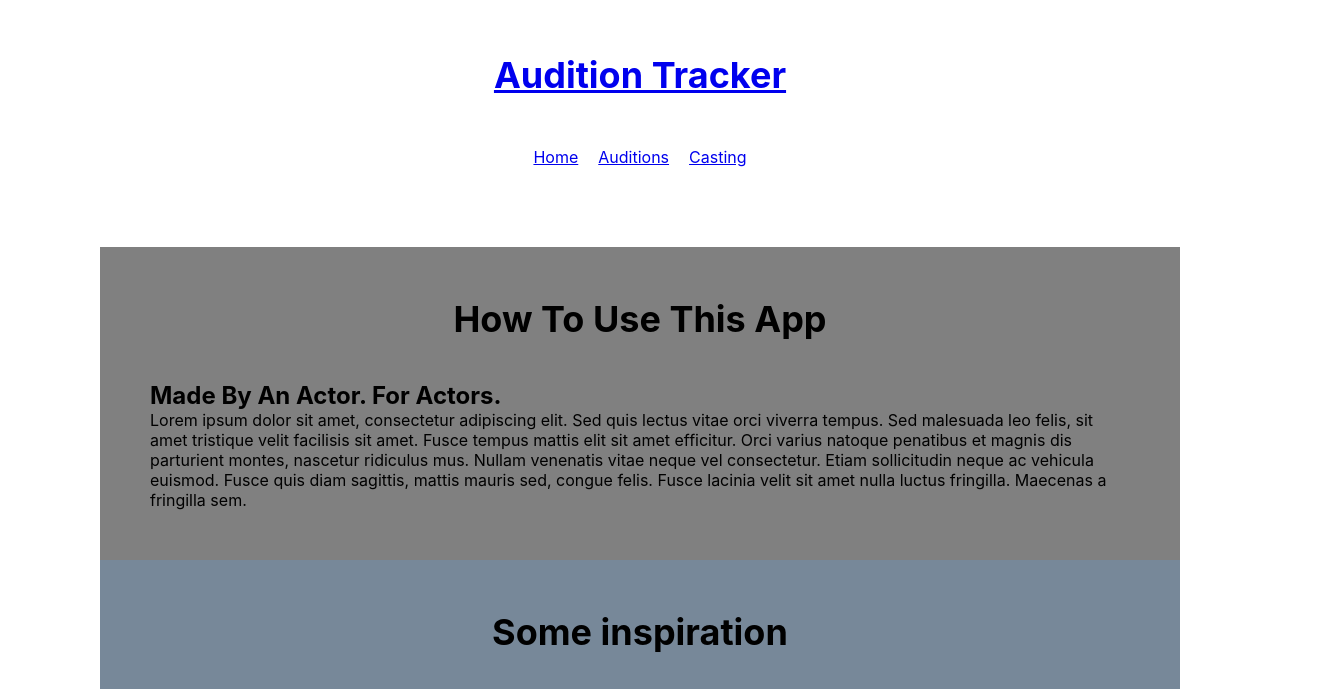
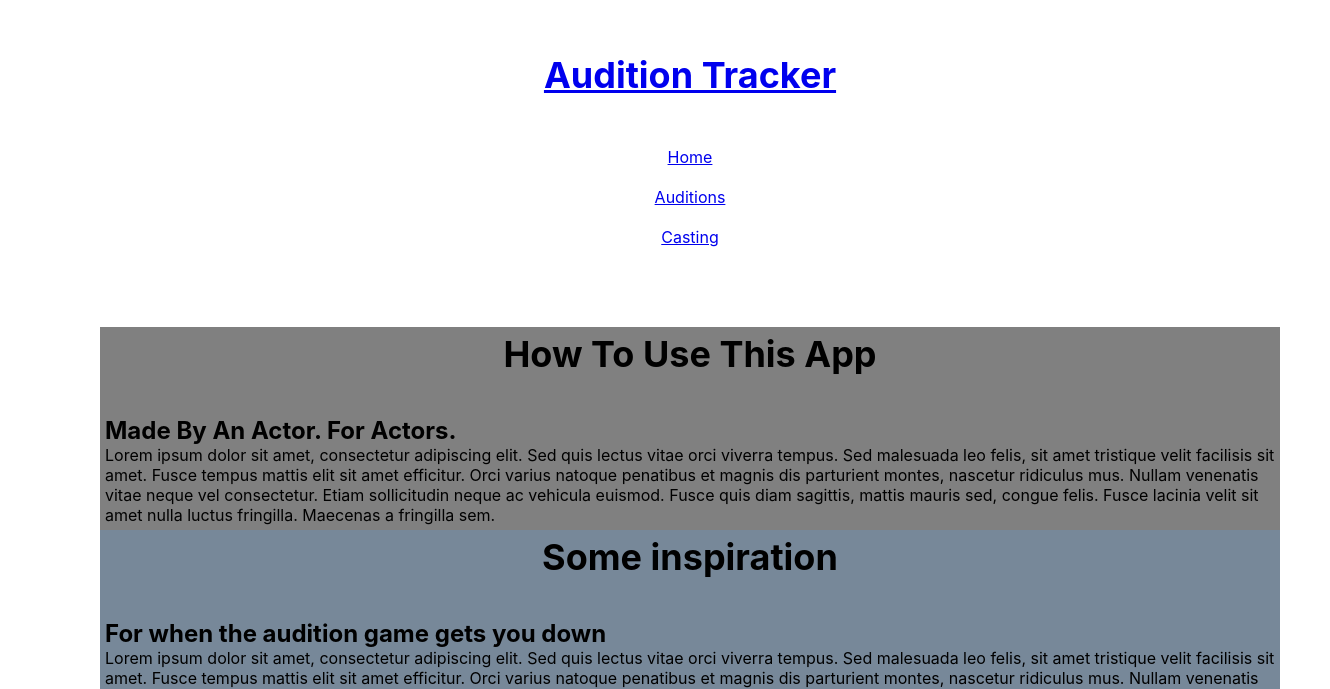
Before and after one commit to authriya/audition-tracker, a React (Create React App) app: page /home in a window 1280 px wide. Shown: the part 137-826 px from the top of the page, 1330 px wide, since content can reach past the window. Built offline with nearby package versions, Linux system fonts and the light colour scheme.

Commit message:
styling update

```diff
--- a/src/Homepage/homepage.css
+++ b/src/Homepage/homepage.css
@@ -2,11 +2,12 @@
     box-sizing: border-box;
     margin: 0;
     padding: 0;
+    min-width: 100%;
   }
 
   div.app__info, div.app__inspo{
     width: 100%;
-    padding: 50px
+    padding: 5px;
   }
 
   div.app__info {
--- a/src/Landing-Page/landing-page.css
+++ b/src/Landing-Page/landing-page.css
@@ -2,7 +2,7 @@
     box-sizing: border-box;
   }
 
-  body {
+  .landing__page {
     margin: 20px 50px;
     padding: 100px 50px 100px 50px;
   }
```
Also changed, not shown: 1 other file (tests, documents, lock files or other folders).
